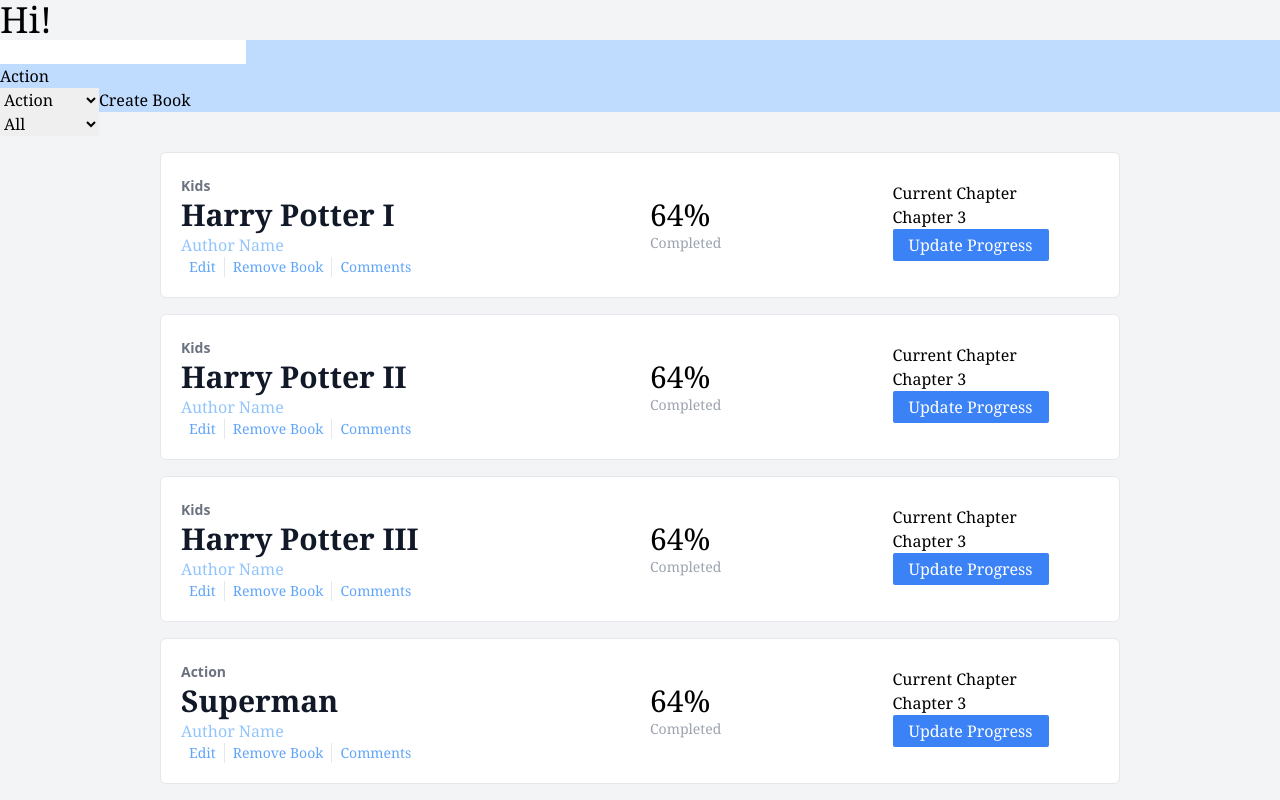
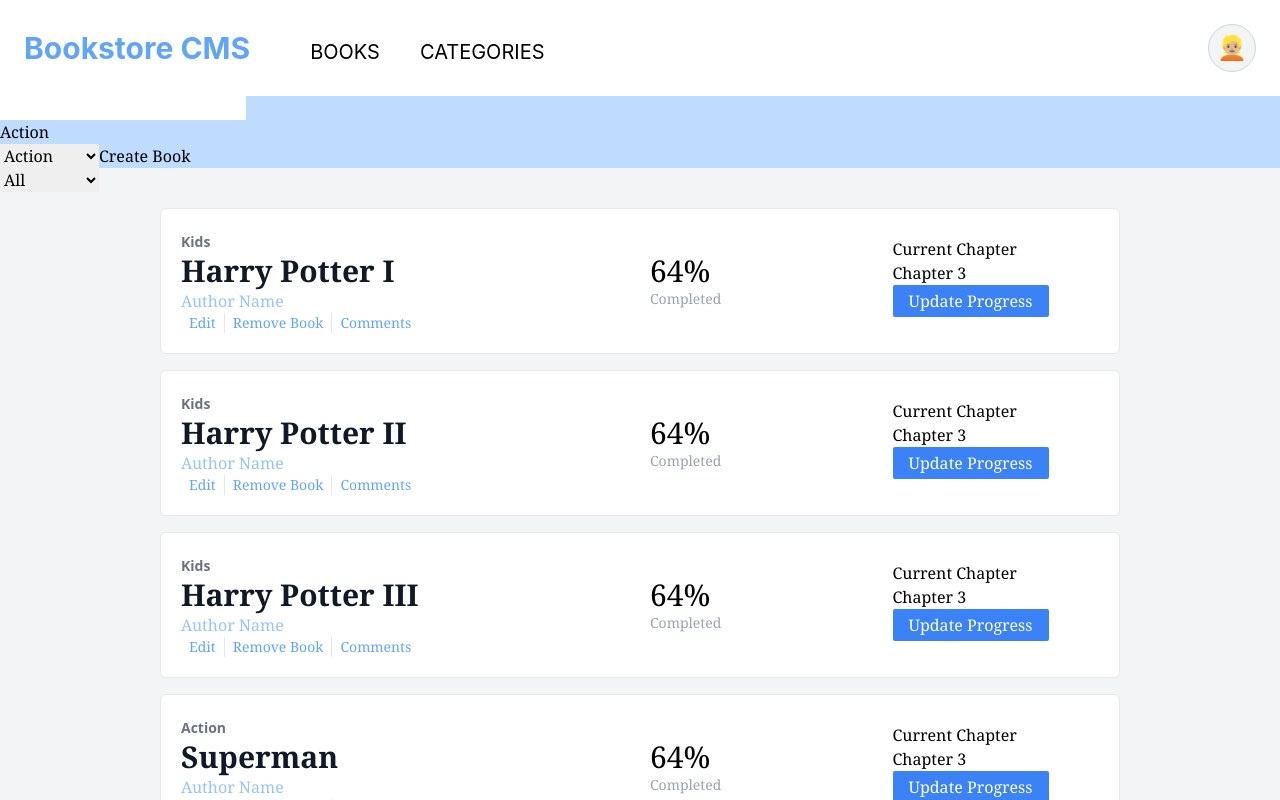
Before and after one commit to chubaquelo/React-Bookstore, a React (Create React App) app: page / in a window 1280 px wide. Shown: the top 800 px of the page. Built offline with nearby package versions, Linux system fonts and the light colour scheme.

Commit message:
Add Header Component with Navbar.

```diff
--- a/src/components/App.js
+++ b/src/components/App.js
@@ -1,13 +1,16 @@
 import React from 'react';
 import BooksList from '../containers/BooksList';
 import BooksForm from '../containers/BooksForm';
+import Header from './Header';
 
 const App = () => (
-  <div className="bg-gray-100 font-serif">
-    <h1 className="text-4xl">Hi!</h1>
-    <BooksForm />
-    <BooksList />
-  </div>
+  <>
+    <Header />
+    <div className="bg-gray-100 font-serif">
+      <BooksForm />
+      <BooksList />
+    </div>
+  </>
 );
 
 export default App;
--- /dev/null
+++ b/src/components/Header.js
@@ -0,0 +1,33 @@
+import React from 'react';
+import PropTypes from 'prop-types';
+
+const Header = ({ title }) => (
+  <header className="w-full h-24 px-6 py-25 bg-white flex justify-between">
+    <div className="w-8/12 flex flex-row">
+      <div className="flex flex-col justify-center mr-10">
+        <h1 className="text-blue-400 text-3xl text-bold font-bold">{title}</h1>
+      </div>
+      <nav className="flex flex-col justify-center mt-2 text-xl">
+        <ul className="flex flex-row">
+          <li className="px-5 cursor-pointer">BOOKS</li>
+          <li className="px-5 cursor-pointer">CATEGORIES</li>
+        </ul>
+      </nav>
+    </div>
+    <div className="w-4/12 flex flex-row justify-end my-auto">
+      <div className="h-12 w-12 rounded-full bg-gray-100 border border-gray-300 text-center flex flex-col justify-center cursor-pointer hover:bg-gray-300">
+        <span role="img" aria-label="profile" className="text-2xl">👱🏼</span>
+      </div>
+    </div>
+  </header>
+);
+
+export default Header;
+
+Header.propTypes = {
+  title: PropTypes.string,
+};
+
+Header.defaultProps = {
+  title: 'Bookstore CMS',
+};
```
